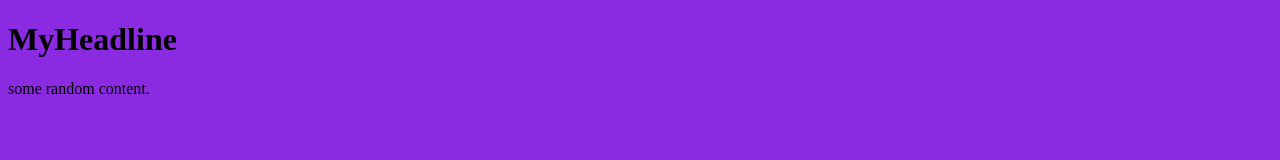
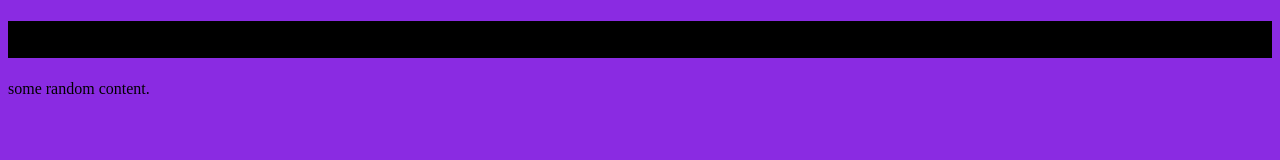
Before and after one commit to kat-in-debt/friendly-garbanzo, a plain HTML site: page index.html in a window 1280 px wide. Drawn offline with Linux system fonts and the light colour scheme.

Commit message:
color change
changed the backround color of the title to black

```diff
--- a/index.html
+++ b/index.html
@@ -4,6 +4,7 @@
 <title>MyPage</title>
 <style>
 *{background-color:blueviolet; }
+h1{background-color: black;}
 </style>
 </head>
 <body>
```
